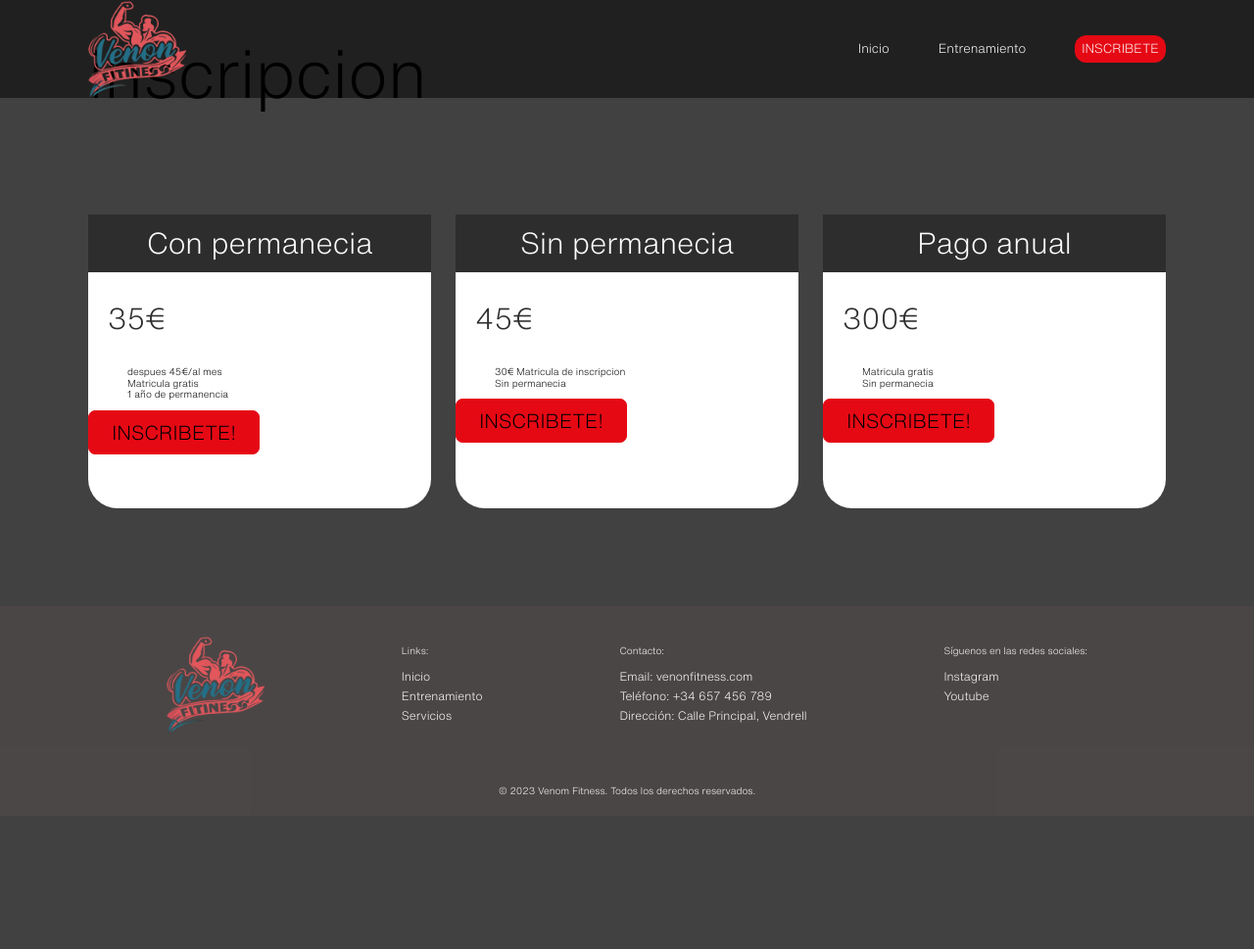
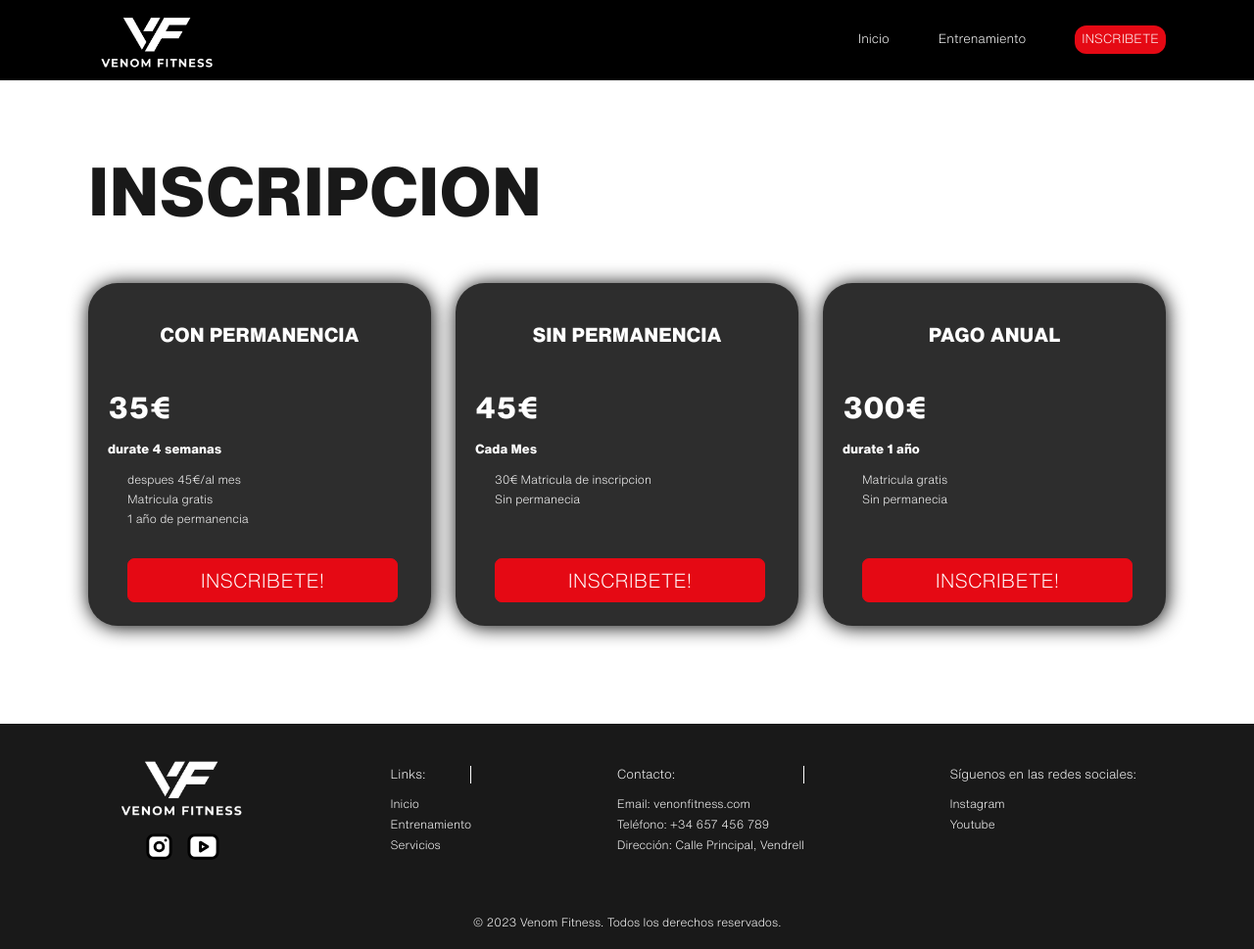
Before and after one commit to MarcosApodaca/venomfitness, a plain HTML site: page inscripcion.html in a window 1280 px wide. Shown: the whole page at 98% size. Before the commit the page ends 833 px from the top, so only its background shows below. Drawn offline with Linux system fonts and the light colour scheme.

Commit message:
Cambio en el main, y añadiendo seccion de inscripcion

```diff
--- a/css/style.css
+++ b/css/style.css
@@ -1,12 +1,15 @@
 @font-face {
-  font-family: "My-font";
-  src: url(./HelveticaNowText-ExtraLight.woff2) format('woff2');
-  src: url(./HelveticaNowText-Light.woff2) format('woff2');
+  font-family: "My-font1";
+  src: url(./HelveticaNowText-ExtraBold.woff2) format('woff2');
+  font-weight: bold;
+  font-style: bold;
 }
 
 @font-face {
   font-family: "My-font2";
-  src: url(./HelveticaNowText-ExtraBold.woff2) format('woff2');
+  src: url(./HelveticaNowText-Light.woff2) format('woff2');
+  font-weight: normal;
+  font-style: normal;
 }
 
 html {
@@ -34,23 +37,28 @@ html {
 
 
 body{
-  font-family: 'My-font', HelveticaNowText-Light;
-  background-color: #414141;
+  font-family: 'My-font2';
+  font-weight: normal;
+  background-color: #fff;
 }
-p {margin-bottom: 1rem;}
+p {margin-bottom: 1rem;
+  font-size: 1.3rem;
+  line-height: 1.4;
+}
 
 h1, h2, h3, h4, h5 {
   margin: 3rem 0 1.38rem;
-  font-weight: 400;
   line-height: 1.3;
 }
 
 h1 {
   margin-top: 0;
   font-size: 11.089rem;
+  color: #fff;
+  font-family:'My-font1';
 }
 
-h2 {font-size: 6.854rem;}
+h2 {font-size: 6.854rem; font-family: 'My-font1';}
 
 h3 {font-size: 4.236rem;}
 
@@ -60,10 +68,7 @@ h5 {font-size: 1.618rem;}
 
 small, .text_small {font-size: 0.618rem;}
 
-p, h3 {
-  color: #fff;
-
-}
+p, h3 {color: #fff;}
 
 a{
   text-decoration: none;
@@ -72,12 +77,11 @@ a{
 
 
 
-
   /* header */
 
 .header{
-    background-color: rgba(0, 0, 0, .5) ;
-    height: 10rem;
+    background-color: rgba(0, 0, 0, 1) ;
+    height: 8.2rem;
     position: fixed;
     top: 0;
     left: 0;
@@ -93,7 +97,8 @@ a{
 }
 
 .navegacion_logo{
-    width: 10rem;
+    width: 14rem;
+    padding: 1rem;
 }
 
 .navegacion_enlace{
@@ -132,7 +137,7 @@ a{
   -ms-transform: scale(0, 1);
   transform: scale(0, 1);
   -webkit-transition: transform 0.4s cubic-bezier(1, 0, 0, 1);
-  transition: transform 0.4s cubic-bezier(1, 0, 0, 1)
+  transition: transform 0.3s cubic-bezier(1, 0, 0, 1)
 }
 
 .enlace:hover::before {
@@ -158,6 +163,7 @@ a{
 .enlace:nth-child(3):hover{
   background-color: #fff;
   color: #e50914;
+  animation: shadow-drop-center 0.2s cubic-bezier(0.250, 0.460, 0.450, 0.940) both;
 }
 
 
@@ -169,10 +175,10 @@ a{
 .section{
   padding: 10rem;
   margin-bottom: 20rem;
-  background-image: url(../img/Strength-Training-Gear-Pros-Recommend-Gear-503416862.webp);
+  background-image: url(../img/istockphoto-868852476-2048x2048.jpg);
   background-repeat: no-repeat;
   background-size:cover;
-  background-position: center 75%;
+  background-position: center center;
   background-attachment:fixed;
   width: 100%;
   height: 100rem;
@@ -191,10 +197,7 @@ a{
   animation: text 1s ease-in-out forwards;
 }
 
-.main_h1 {
-  color: #fff;
-  font-family: 'My-font2';
-}
+
 
 .main_btn{
   background-color: var(--red);
@@ -211,6 +214,25 @@ a{
   transition: .5s;
 }
 
+.aside{
+  display: flex;
+  justify-content: end;
+  left: 0;
+
+}
+
+
+.aside h3{
+  background-color: rgb(0, 0, 0);
+  padding: 4rem;
+  position: absolute;
+  right: 0;;
+  width: 40.1%;
+  height: 13.1rem;
+  font-weight: bold;
+  top: 61%;
+
+}
 
 @keyframes text {
     0% {
@@ -228,12 +250,17 @@ a{
 
 /*SLIDE */
 
+.slide_titulo{
+  text-align: center;
+  color: rgba(0, 0, 0, .9) ;
+}
+
 .slide{
   position: relative;
   width: 100%;
   height: auto;
   margin: 50px auto 0;
-  background-color: rgba(77, 72, 72, 1);
+  background-color: rgba(0, 0, 0, .9);
   overflow: hidden;
   scroll-snap-type: x mandatory;
   padding: 2rem;
@@ -265,6 +292,9 @@ a{
   left: 40rem;
 }
 
+.slide_info p {
+  width: 80%;
+}
 
 
 .slide_info h3 {
@@ -303,12 +333,19 @@ a{
   position: relative;
 }
 
+.plano-head h3{
+  color: rgba(0, 0, 0, .9);
+  text-align: center;
+}
+
 .plano-grid{
   display: flex;
   justify-content: space-around;
   margin-top: 20rem;
-  background-color: rgba(77, 72, 72, 1);
+  background-color: rgba(0, 0, 0, .9);
   border-radius: 1rem;
+  height: 100%
+  /* rgba(77, 72, 72, 1) */
 }
 
 
@@ -330,23 +367,40 @@ a{
 /* FOOTER */
 
 footer{
-  background-color: rgba(77, 72, 72, 0.9);
+  background-color: rgba(0, 0, 0, 0.9);
 
 }
 
 .contenedor-flex{
   display: flex;
-  justify-content: space-around;
+  justify-content: space-between;
   padding: 3rem;
 }
 
+
 .footer-logo img{
-  width: 10rem;
+  width: 13rem;
+}
+
+.icon{
+ display: flex;
+  justify-content: center;
+  margin-top: 1rem;
+
+}
+
+.icon img{
+  width: 3.5rem;
+
+}
+
+.icon_ig{
+  margin-right: 1rem;
 }
 
 .contenedor-flex li {
   color: #fff;
-  line-height: 2rem;
+  line-height: 2.1rem;
   font-size: 1.2rem;
 }
 
@@ -354,64 +408,114 @@ footer{
 
 ul{
   list-style-type: none;
+
+}
+
+.footer-links p, .footer-contact p {
+  border-right: solid 1px;
 }
 
 .footer_list li a:hover{
   color: #e50914;
 }
-.footer-bottom p{
+.footer-bottom{
   text-align: center;
   padding: 2rem;
   margin: 0;
+
+}
+
+.footer-bottom small{
+  font-size: 1.2rem;
+  color: #fff;
 }
 
 /*INSCRIPCION*/
+
+.head-inscripcion{
+  margin-top: 15rem;
+  color: rgba(0, 0, 0, .9);
+}
+
+.plano-head{
+  margin-top: 20rem;
+}
 
 .pago-grid{
 
   display: grid;
   grid-template-columns: repeat(3,1fr);
   gap: 2.5rem;
-  margin-top: 10rem;
- margin-bottom: 10rem;
+  margin-top: 5rem;
+  margin-bottom: 10rem;
 }
 
 .pago-contenido{
-  background-color: #fff;
+  background-color: #2d2d2d;
   border-radius: 3rem;
-  height: 30rem;
+  height: 35rem;
+  width: 100%;
+  box-shadow:  1px 1px 20px;
+}
+
+
+.pago_head{
+  font-family: 'My-font1';
+  font-size: 2rem;
+  text-align: center;
+  padding: 1rem;
 
 }
 
-.pago_head{
-  background-color: var(--black);
-  margin: 0;
+.pago_price {
+  color: #fff;
   font-size: 3rem;
-  text-align: center;
-  padding: 1rem;
+  margin-left: 2rem;
+  font-family: 'My-font1';
 }
 
-
-
-.pago-contenido h3:hover{
-  background-color: var(--red);
+.pago_fecha{
+  margin-left: 2rem;
+  font-family: 'My-font1';
 }
 
-.pago_price {
-  color: var(--black);
-  font-size: 3rem;
-  margin-left: 2rem;
+.pago_lista{
+  display: flex;
+  flex-direction: column;
+  line-height: 2rem;
+  font-size: 1.2rem;
 }
 
 .pago-contenido ul{
   text-decoration:wavy;
+  color: #fff;
 }
 
+
 .pago-btn{
+  width: 89%;
+  margin-top: 3rem;
+
   background-color: var(--red);
   border-radius: .7rem;
   border: solid var(--red) 1px;
   padding: 1rem;
-  width: 50%;
   font-size: 2rem;
 }
+
+.btn1{
+  margin-top: 5rem;
+}
+
+.pago-btn:hover{
+  animation: shadow-drop-center 0.2s cubic-bezier(0.250, 0.460, 0.450, 0.940) both;
+}
+
+@keyframes shadow-drop-center {
+  0% {
+    box-shadow: 0 0 0 0 rgba(0, 0, 0, 0);
+  }
+  100% {
+    box-shadow: 0 0 30px 0px rgba(161, 20, 20, 0.9);
+  }
+}
--- a/inscripcion.html
+++ b/inscripcion.html
@@ -13,7 +13,7 @@
         <div class="contenedor">
             <nav class="navegacion">
                 <div class="navegacion_grid">
-                <img class="navegacion_logo" src="./img/logo.png" alt="logo">
+                <img class="navegacion_logo" src="./img/Png-White.png" alt="logo">
                 <div class="navegacion_enlace">
                 <a class="enlace" href="./index.html">
                     <span class="text">Inicio</span>
@@ -33,12 +33,14 @@
         </div>
     </header>
     <section class="contenedor">
-        <h2>inscripcion</h2>
+
+            <h2 class="head-inscripcion">INSCRIPCION</h2>
+
         <main class="pago-grid">
             <div class="pago-contenido">
-                <h3 class="pago_head">Con permanecia</h3>
+                <h3 class="pago_head">CON PERMANENCIA</h3>
                 <p class="pago_price">35€</p>
-                <p>durate 4 semanas</p>
+                <p class="pago_fecha">durate 4 semanas</p>
                 <ul class="pago_lista">
                     <li>
                         despues 45€/al mes
@@ -49,13 +51,14 @@
                     <li>
                         1 año de permanencia
                     </li>
+                    <button class="pago-btn"><a href="#">INSCRIBETE!</a></button>
                 </ul>
-                <button class="pago-btn">INSCRIBETE!</button>
+
             </div>
             <div class="pago-contenido">
-                <h3 class="pago_head">Sin permanecia</h3>
+                <h3 class="pago_head">SIN PERMANENCIA</h3>
                 <p class="pago_price">45€</p>
-                <p>Cada Mes</p>
+                <p class="pago_fecha">Cada Mes</p>
                 <ul class="pago_lista">
                     <li>
                         30€ Matricula de inscripcion
@@ -63,13 +66,14 @@
                     <li>
                         Sin permanecia
                     </li>
+                    <button class="pago-btn btn1"><a href="#">INSCRIBETE!</a></button>
                 </ul>
-                <button class="pago-btn">INSCRIBETE!</button>
+
             </div>
             <div class="pago-contenido">
-                <h3 class="pago_head">Pago anual</h3>
+                <h3 class="pago_head">PAGO ANUAL</h3>
                 <p class="pago_price">300€</p>
-                <p>durate 1 año</p>
+                <p class="pago_fecha">durate 1 año</p>
                 <ul class="pago_lista">
                     <li>
                         Matricula gratis
@@ -77,8 +81,9 @@
                     <li>
                         Sin permanecia
                     </li>
+                    <button class="pago-btn btn1"><a href="#">INSCRIBETE!</a></button>
                 </ul>
-                <button class="pago-btn">INSCRIBETE!</button>
+
             </div>
         </main>
     </section>
@@ -86,7 +91,11 @@
         <div class="contenedor">
             <div class="contenedor-flex">
                 <div class="footer-logo">
-                    <img src="./img/logo.png" alt="Logo de la empresa">
+                    <img src="./img/Png-White.png" alt="Logo de la empresa">
+                    <div class="icon">
+                        <a class="icon_ig" href="#"><img  src="./img/brand-instagram.svg" alt="link Instagram"></a>
+                        <a href="#"><img  src="./img/brand-youtube.svg" alt="link Youtube"></a>
+                    </div>
                 </div>
                 <div class="footer-links">
 
@@ -117,7 +126,7 @@
                 </div>
             </div>
         <div class="footer-bottom">
-            <p>&copy; 2023 Venom Fitness. Todos los derechos reservados.</p>
+            <small >&copy; 2023 Venom Fitness. Todos los derechos reservados.</small>
         </div>
    </footer>
 
--- a/script.js
+++ b/script.js
@@ -1,17 +1,19 @@
-const header = document.getElementById('m-header');
+// const header = document.getElementById('m-header');
 
-window.addEventListener('scroll', () => {
-    // Obtén la posición de desplazamiento vertical
-    const scrollY = window.scrollY;
+// window.addEventListener('scroll', () => {
+//     // Obtén la posición de desplazamiento vertical
+//     const scrollY = window.scrollY;
 
-    // Define la altura a la que quieres que cambie el fondo (por ejemplo, 100 píxeles)
-    const scrollThreshold = 50;
+//     // Define la altura a la que quieres que cambie el fondo (por ejemplo, 100 píxeles)
+//     const scrollThreshold = 50;
 
-    if (scrollY > scrollThreshold) {
-        // Cambia el fondo cuando se hace suficiente scroll
-        header.style.backgroundColor = "#000"; // Nuevo color de fondo
-    } else {
-        // Vuelve al fondo original si se desplaza hacia arriba
-        header.style.backgroundColor = 'rgba(0, 0, 0, .5) '; // Color de fondo original
-    }
-});
+//     if (scrollY > scrollThreshold) {
+//         // Cambia el fondo cuando se hace suficiente scroll
+//         header.style.backgroundColor = "#000"; // Nuevo color de fondo
+//     } else {
+//         // Vuelve al fondo original si se desplaza hacia arriba
+//         header.style.backgroundColor = 'rgba(0, 0, 0, .5) '; // Color de fondo original
+//     }
+// });
+
+// console.log(screenY);
```
Also changed, not shown: index.html (+43 -13 lines), img/Png-White.png (added), img/backgroud.avif (added), img/brand-instagram.svg (added), img/brand-youtube.svg (added), img/hs-logo.png (added), img/istockphoto-868852476-2048x2048.jpg (added), img/logo.data.png (added).
